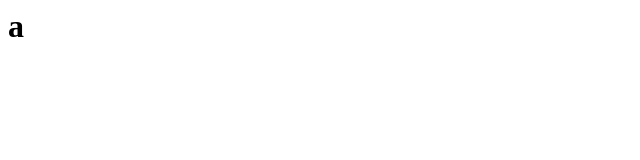
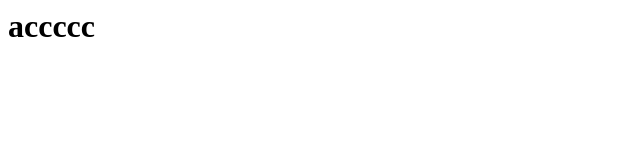
Before and after one commit to shaiksaniya13/labs, a plain HTML site: page index.html in a window 1280 px wide. Shown: the whole page, without its empty margins (0-640 px from the left). Drawn offline with Linux system fonts and the light colour scheme.

Commit message:
Update index.html

```diff
--- a/index.html
+++ b/index.html
@@ -1,3 +1,3 @@
 <html>
-<h1>a</h1>
+<h1>accccc</h1>
 </html>
```
